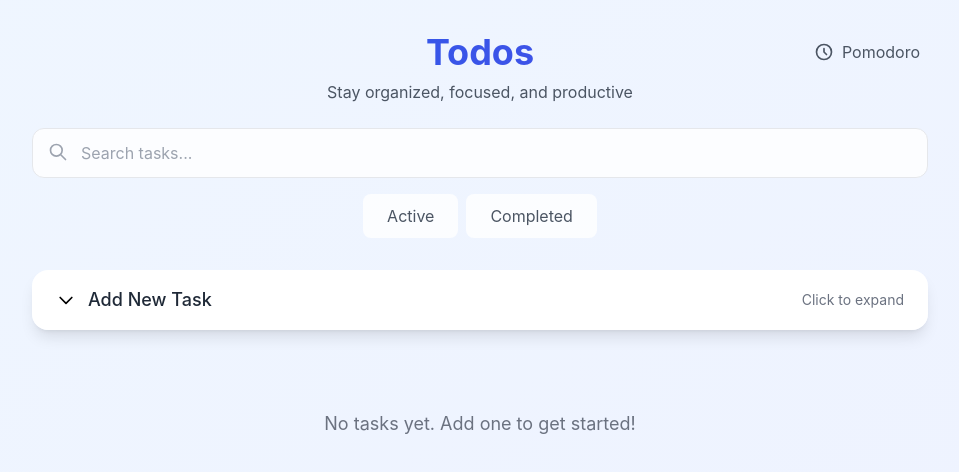
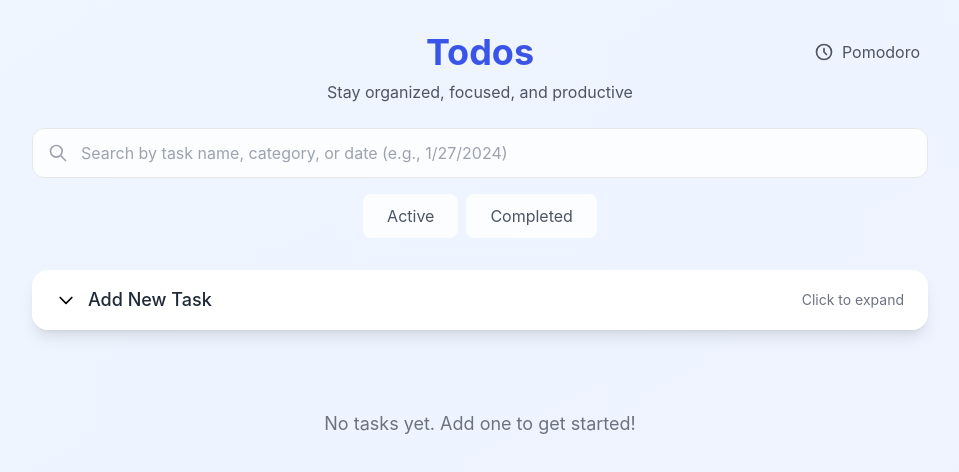
Before and after one commit to VIGNESH-THIPPARTHI/Todos, a React (Create React App) app: page / in a window 1280 px wide. Shown: the top 472 px of the page, without its empty margins (160-1119 px from the left). Built offline with nearby package versions, Linux system fonts and the light colour scheme.

Commit message:
updated seach filters

```diff
--- a/src/components/layout/Header/index.js
+++ b/src/components/layout/Header/index.js
@@ -30,19 +30,26 @@
         <div className="relative">
           <input
             type="text"
-            placeholder="Search tasks..."
+            placeholder="Search by task name, category, or date (e.g., 1/27/2024)"
             value={searchTerm}
             onChange={(e) => setSearchTerm(e.target.value)}
             className="w-full pl-12 pr-4 py-3 rounded-xl border border-gray-200 focus:border-blue-500 focus:ring-2 focus:ring-blue-200 transition-all duration-200 bg-white/80 backdrop-blur-sm"
           />
-          <svg
-            className="absolute left-4 top-3.5 h-5 w-5 text-gray-400"
-            fill="none"
-            stroke="currentColor"
-            viewBox="0 0 24 24"
-          >
-            <path strokeLinecap="round" strokeLinejoin="round" strokeWidth={2} d="M21 21l-6-6m2-5a7 7 0 11-14 0 7 7 0 0114 0z" />
-          </svg>
+          <div className="absolute left-4 top-1/2 -translate-y-1/2 text-gray-400">
+            <svg className="w-5 h-5" fill="none" stroke="currentColor" viewBox="0 0 24 24">
+              <path strokeLinecap="round" strokeLinejoin="round" strokeWidth={2} d="M21 21l-6-6m2-5a7 7 0 11-14 0 7 7 0 0114 0z" />
+            </svg>
+          </div>
+          {searchTerm && (
+            <button
+              onClick={() => setSearchTerm('')}
+              className="absolute right-4 top-1/2 -translate-y-1/2 text-gray-400 hover:text-gray-600"
+            >
+              <svg className="w-5 h-5" fill="none" stroke="currentColor" viewBox="0 0 24 24">
+                <path strokeLinecap="round" strokeLinejoin="round" strokeWidth={2} d="M6 18L18 6M6 6l12 12" />
+              </svg>
+            </button>
+          )}
         </div>
 
         <div className="flex justify-center gap-2">
--- a/src/utils/helpers.js
+++ b/src/utils/helpers.js
@@ -9,10 +9,18 @@
       if (filter === 'completed') return task.completed;
       return true;
     })
-    .filter(task =>
-      task.title.toLowerCase().includes(searchTerm.toLowerCase()) ||
-      task.category.toLowerCase().includes(searchTerm.toLowerCase())
-    );
+    .filter(task => {
+      if (!searchTerm) return true;
+
+      const searchLower = searchTerm.toLowerCase();
+      const formattedDueDate = task.dueDate ? formatDate(task.dueDate) : '';
+
+      return (
+        task.title.toLowerCase().includes(searchLower) ||
+        (task.category && task.category.toLowerCase().includes(searchLower)) ||
+        formattedDueDate.includes(searchLower)
+      );
+    });
 };
 
 export const getTodayDate = () => {
```
